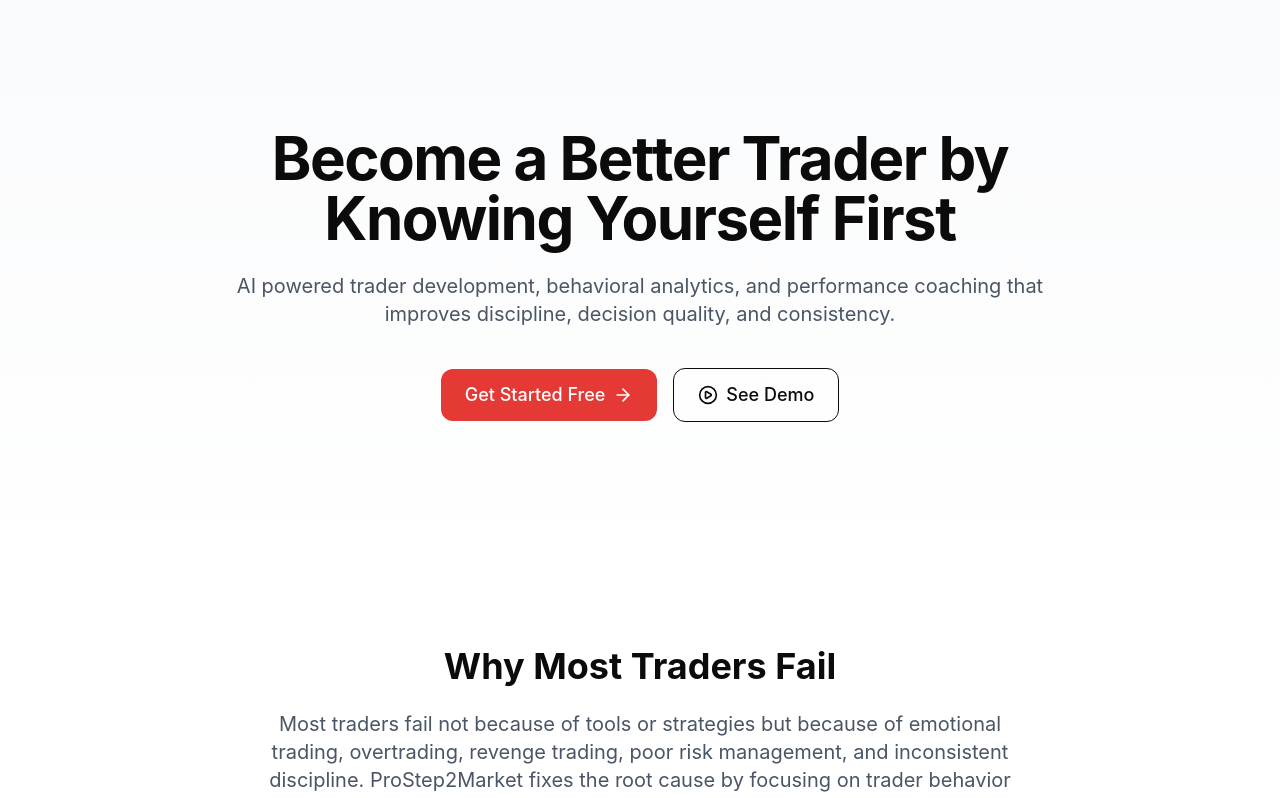
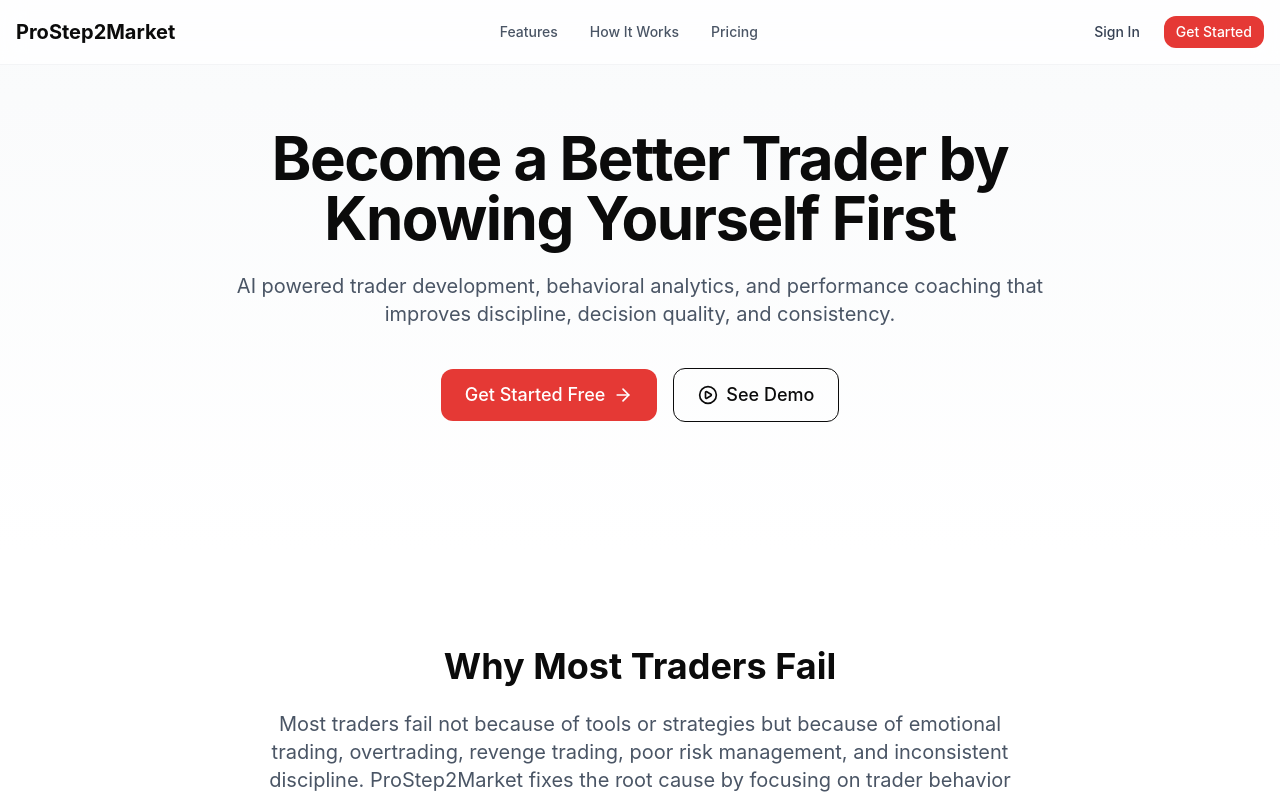
Before and after one commit to obcoin1990/prostep2market, a Next.js app: page / in a window 1280 px wide. Shown: the top 798 px of the page. Built offline with nearby package versions, Linux system fonts and the light colour scheme.

Commit message:
feat: add global Navbar header

```diff
--- a/src/app/layout.tsx
+++ b/src/app/layout.tsx
@@ -1,5 +1,6 @@
 import type { Metadata } from "next";
 import "./globals.css";
+import { Navbar } from '@/components/landing/Navbar'
 
 export const metadata: Metadata = {
   title: "Prostep2market",
@@ -13,7 +14,10 @@
 }>) {
   return (
     <html lang="en">
-      <body>{children}</body>
+      <body>
+        <Navbar />
+        {children}
+      </body>
     </html>
   );
 }
```
